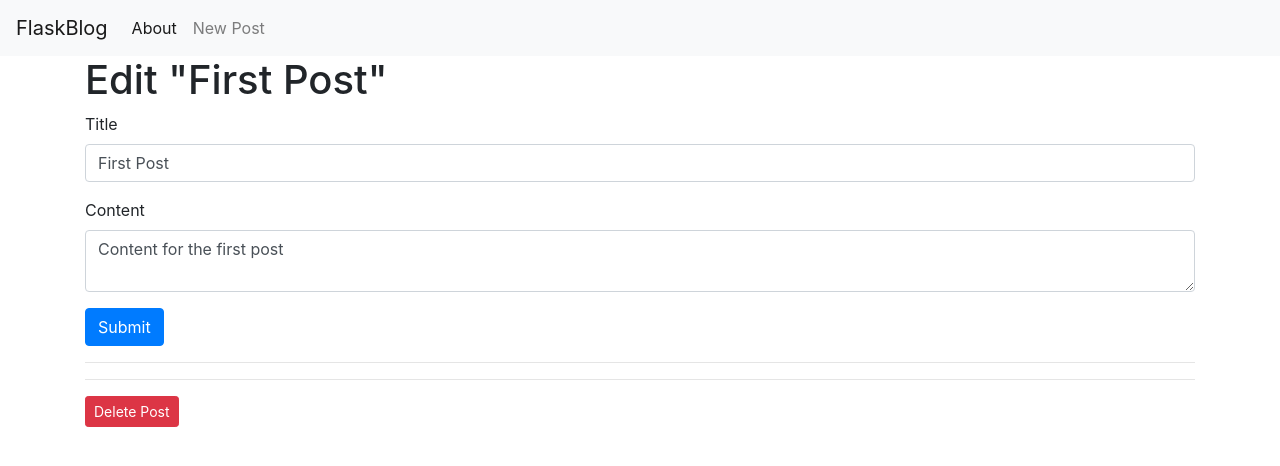
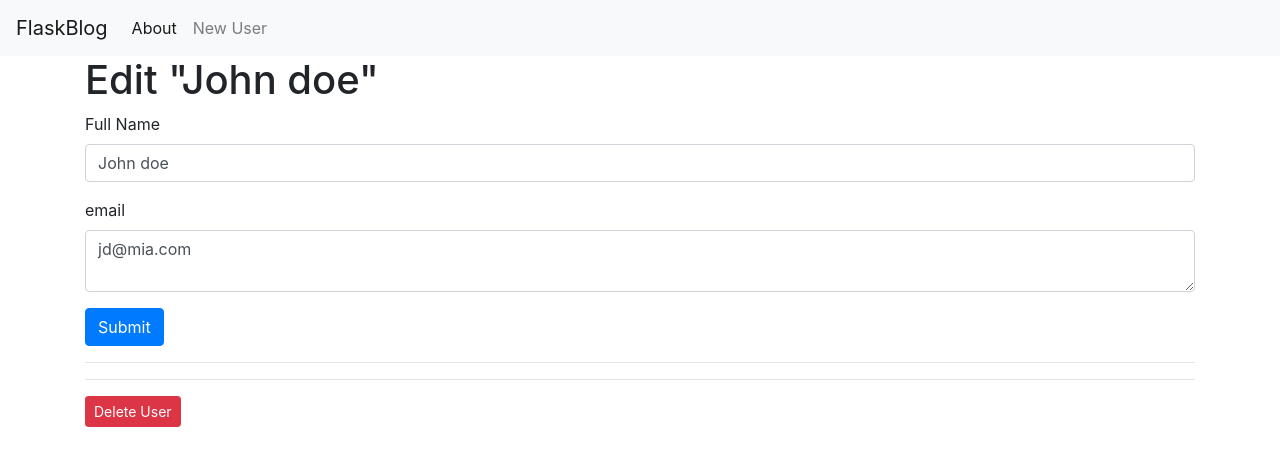
Before and after one commit to ricardoahumada/myinsuranceapp, a Flask app: page /1/edit in a window 1280 px wide. Shown: the top 466 px of the page. Run offline with Flask 2, Linux system fonts and the light colour scheme; data comes from the database, SQL or seed files in the repository; some libraries are stand-ins or nearby versions.

Commit message:
cambio a user

```diff
--- a/app.py
+++ b/app.py
@@ -1,3 +1,4 @@
+import email
 import sqlite3
 from flask import Flask, render_template, request, url_for, flash, redirect
 from werkzeug.exceptions import abort
@@ -8,78 +9,79 @@ def get_db_connection():
     conn.row_factory = sqlite3.Row
     return conn
 
-def get_post(post_id):
+def get_user(user_id):
     conn = get_db_connection()
-    post = conn.execute('SELECT * FROM posts WHERE id = ?',
-                        (post_id,)).fetchone()
+    user = conn.execute('SELECT * FROM users WHERE id = ?',
+                        (user_id,)).fetchone()
     conn.close()
-    if post is None:
+    if user is None:
         abort(404)
-    return post
+    return user
 
 """ App """
 app = Flask(__name__)
 app.config['SECRET_KEY'] = 'your secret key'
+app.debug = True
 
 
 """ Routes/Controllers """
 @app.route('/')
 def index():
     conn = get_db_connection()
-    posts = conn.execute('SELECT * FROM posts').fetchall()
+    users = conn.execute('SELECT * FROM users').fetchall()
     conn.close()
-    return render_template('index.html', posts=posts)
+    return render_template('index.html', users=users)
 
-@app.route('/<int:post_id>')
-def post(post_id):
-    post = get_post(post_id)
-    return render_template('post.html', post=post)
+@app.route('/<int:user_id>')
+def user(user_id):
+    theuser = get_user(user_id)
+    return render_template('user.html', user=theuser)
 
 @app.route('/create', methods=('GET', 'POST'))
 def create():
     if request.method == 'POST':
-        title = request.form['title']
-        content = request.form['content']
+        fullname = request.form['fullname']
+        email = request.form['email']
 
-        if not title:
-            flash('Title is required!')
+        if not fullname:
+            flash('Fullname is required!')
         else:
             conn = get_db_connection()
-            conn.execute('INSERT INTO posts (title, content) VALUES (?, ?)',
-                         (title, content))
+            conn.execute('INSERT INTO users (fullname, email) VALUES (?, ?)',
+                         (fullname, email))
             conn.commit()
             conn.close()
             return redirect(url_for('index'))
 
-    return render_template('create.html', post=post)
+    return render_template('create.html', user=user)
 
 @app.route('/<int:id>/edit', methods=('GET', 'POST'))
 def edit(id):
-    post = get_post(id)
+    user = get_user(id)
 
     if request.method == 'POST':
-        title = request.form['title']
-        content = request.form['content']
+        fullname = request.form['fullname']
+        email = request.form['email']
 
-        if not title:
-            flash('Title is required!')
+        if not fullname:
+            flash('Full name is required!')
         else:
             conn = get_db_connection()
-            conn.execute('UPDATE posts SET title = ?, content = ?'
+            conn.execute('UPDATE users SET fullname = ?, email = ?'
                          ' WHERE id = ?',
-                         (title, content, id))
+                         (fullname, email, id))
             conn.commit()
             conn.close()
             return redirect(url_for('index'))
 
-    return render_template('edit.html', post=post)
+    return render_template('edit.html', user=user)
 
 @app.route('/<int:id>/delete', methods=('POST',))
 def delete(id):
-    post = get_post(id)
+    user = get_user(id)
     conn = get_db_connection()
-    conn.execute('DELETE FROM posts WHERE id = ?', (id,))
+    conn.execute('DELETE FROM users WHERE id = ?', (id,))
     conn.commit()
     conn.close()
-    flash('"{}" was successfully deleted!'.format(post['title']))
+    flash('"{}" was successfully deleted!'.format(user['fullname']))
     return redirect(url_for('index'))
--- a/schema.sql
+++ b/schema.sql
@@ -1,8 +1,12 @@
-DROP TABLE IF EXISTS posts;
+DROP TABLE IF EXISTS users;
 
-CREATE TABLE posts (
+CREATE TABLE users (
     id INTEGER PRIMARY KEY AUTOINCREMENT,
-    created TIMESTAMP NOT NULL DEFAULT CURRENT_TIMESTAMP,
-    title TEXT NOT NULL,
-    content TEXT NOT NULL
+    created TIMESTAMP ,
+    fullname TEXT NOT NULL,
+    email TEXT NOT NULL,
+    birthdate TIMESTAMP ,
+    country TEXT ,
+    city TEXT ,
+    adress TEXT
 );
--- a/templates/base.html
+++ b/templates/base.html
@@ -22,7 +22,7 @@
                 <a class="nav-link" href="#">About</a>
             </li>
             <li class="nav-item">
-              <a class="nav-link" href="{{url_for('create')}}">New Post</a>
+              <a class="nav-link" href="{{url_for('create')}}">New User</a>
             </li>
             </ul>
         </div>
--- a/templates/edit.html
+++ b/templates/edit.html
@@ -1,21 +1,21 @@
 {% extends 'base.html' %}
 
 {% block content %}
-<h1>{% block title %} Edit "{{ post['title'] }}" {% endblock %}</h1>
+<h1>{% block fullname %} Edit "{{ user['fullname'] }}" {% endblock %}</h1>
 
-<form method="post">
+<form method="POST">
     <div class="form-group">
-        <label for="title">Title</label>
-        <input type="text" name="title" placeholder="Post title"
+        <label for="fullname">Full Name</label>
+        <input type="text" name="fullname" placeholder="User fullname"
                class="form-control"
-               value="{{ request.form['title'] or post['title'] }}">
+               value="{{ request.form['fullname'] or user['fullname'] }}">
         </input>
     </div>
 
     <div class="form-group">
-        <label for="content">Content</label>
-        <textarea name="content" placeholder="Post content"
-                  class="form-control">{{ request.form['content'] or post['content'] }}</textarea>
+        <label for="email">email</label>
+        <textarea name="email" placeholder="User email"
+                  class="form-control">{{ request.form['email'] or user['email'] }}</textarea>
     </div>
     <div class="form-group">
         <button type="submit" class="btn btn-primary">Submit</button>
@@ -24,10 +24,10 @@
 <hr>
 <hr>
 
-<form action="{{ url_for('delete', id=post['id']) }}" method="POST">
-    <input type="submit" value="Delete Post"
+<form action="{{ url_for('delete', id=user['id']) }}" method="POST">
+    <input type="submit" value="Delete User"
             class="btn btn-danger btn-sm"
-            onclick="return confirm('Are you sure you want to delete this post?')">
+            onclick="return confirm('Are you sure you want to delete this user?')">
 </form>
 
 {% endblock %}
```
Also changed, not shown: init_db.py (+4 -4 lines), templates/create.html (+9 -9 lines), templates/index.html (+5 -5 lines), templates/post.html (deleted, +0 -7 lines), templates/user.html (added, +7 -0 lines), database.db, 1 other file.
